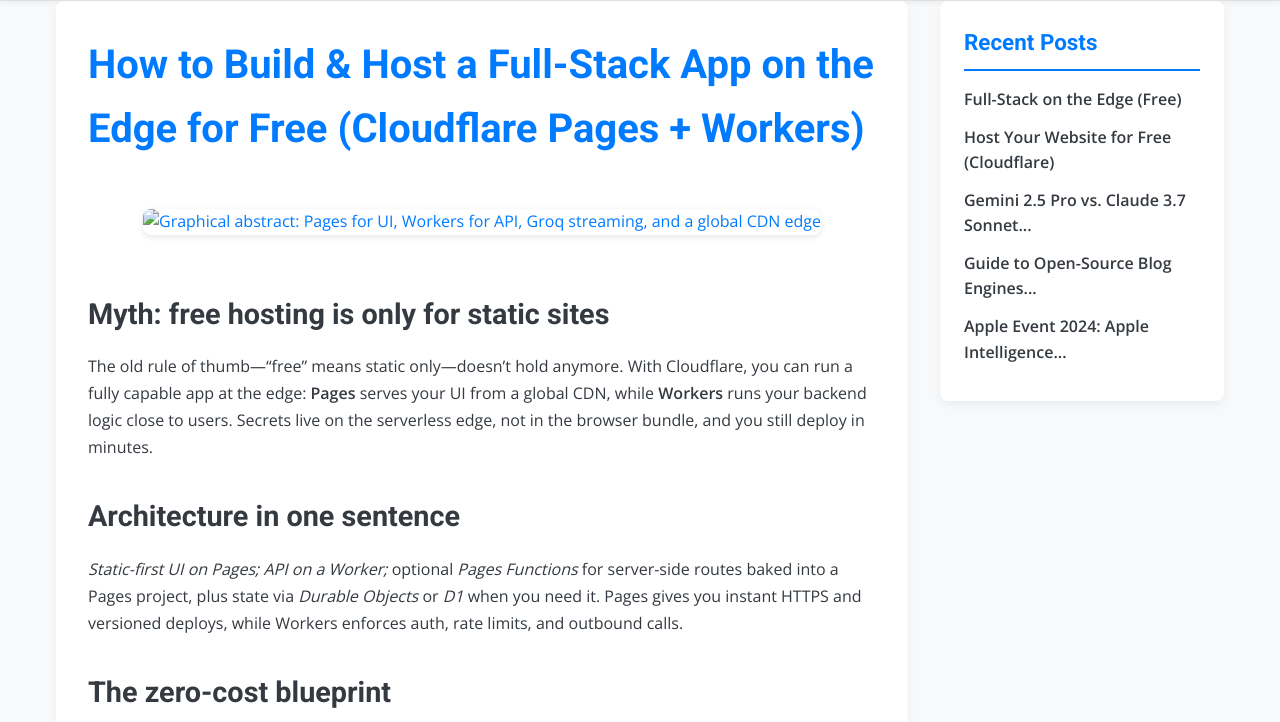
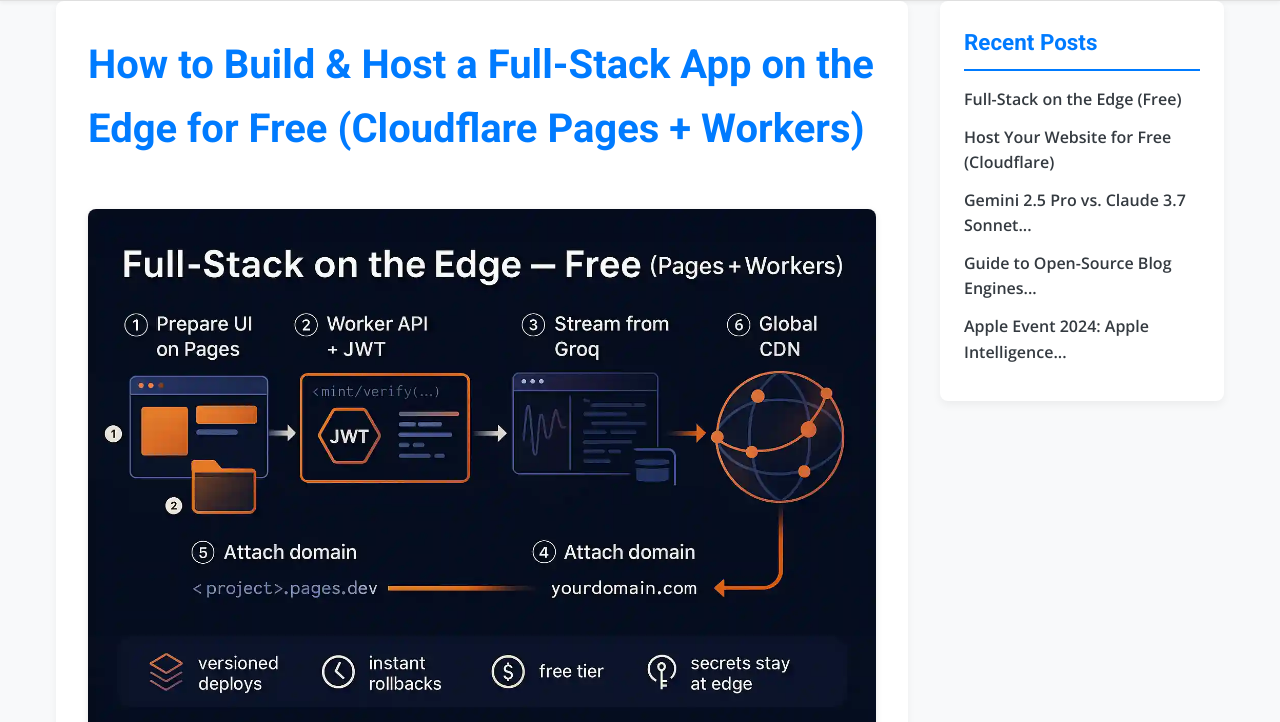
Before and after one commit to dumbbello/blog-uk, a plain HTML site: page 2025/10/how-to-build-and-host-a-full-stack-app-on-the-edge-for-free.html in a window 1280 px wide. Shown: the part 78-800 px from the top of the page. Drawn offline with nearby package versions, Linux system fonts and the light colour scheme.

Commit message:
Update how-to-build-and-host-a-full-stack-app-on-the-edge-for-free.html

```diff
--- a/2025/10/how-to-build-and-host-a-full-stack-app-on-the-edge-for-free.html
+++ b/2025/10/how-to-build-and-host-a-full-stack-app-on-the-edge-for-free.html
@@ -41,7 +41,7 @@
           <center>
             <div>
               <a href="https://zerocoststartup.com/blog/how-to-build-and-host-a-full-stack-app-on-the-edge-for-free" target="_blank" rel="noopener">
-                <img src="../../media/CF_fullstack_edge_abstract.webp" alt="Graphical abstract: Pages for UI, Workers for API, Groq streaming, and a global CDN edge" />
+                <img src="../../media/free-full-stack-apps-on-cloudflare-graphical_abstract.webp" alt="Graphical abstract: Pages for UI, Workers for API, Groq streaming, and a global CDN edge" />
               </a>
             </div>
           </center>
```
